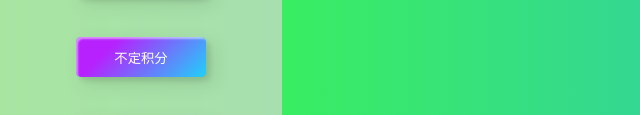
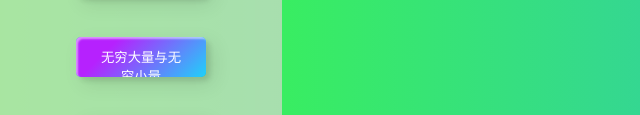
Before and after one commit to Cherishwy1974/calculus, a plain HTML site: page index.html in a window 1280 px wide. Shown: the part 671-786 px from the top of the page, 0-640 px from the left. Drawn offline with nearby package versions, Linux system fonts and the light colour scheme.

Commit message:
Update index.html

```diff
--- a/index.html
+++ b/index.html
@@ -949,7 +949,7 @@
                 <a href="#" data-url="index-sj.html"><button class="custom-btn btn-6"><span>数列极限</span></button></a>
                 <a href="#" data-url="index-sj2.html"><button class="custom-btn btn-7"><span>数列极限案例</span></button></a>
                 <a href="#" data-url="index-hj.html"><button class="custom-btn btn-8"><span>X趋向</span></button></a>
-                <a href="#" data-url="./不定积分/index.html"><button class="custom-btn btn-9">不定积分</button></a>
+                <a href="#" data-url="index-wq.html"><button class="custom-btn btn-9">无穷大量与无穷小量</button></a>
                 <a href="#" data-url="./定积分/index.html"><button class="custom-btn btn-10">定积分</button></a>
                 <a href="#" data-url="./常微分方程/index.html"><button class="custom-btn btn-11">常微分方程<div class="dot"></div></button></a>
             </div>
```
